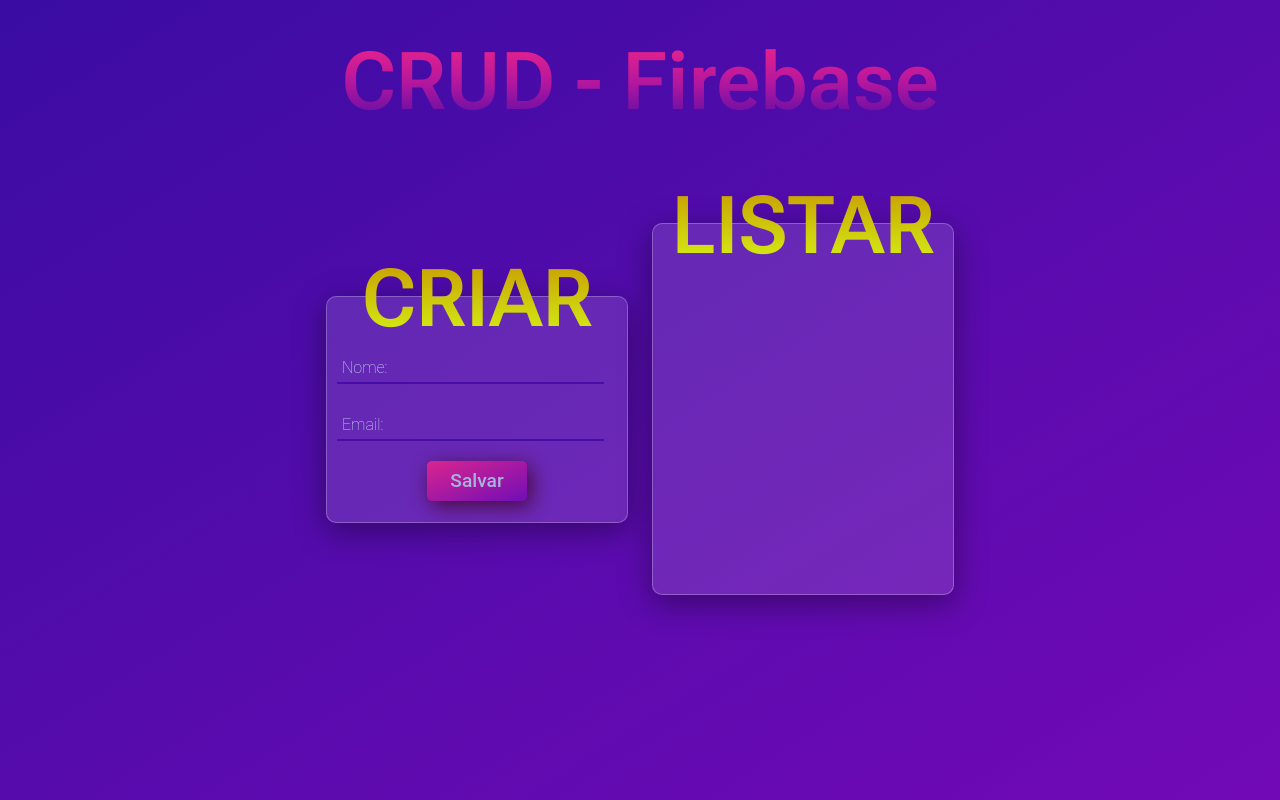
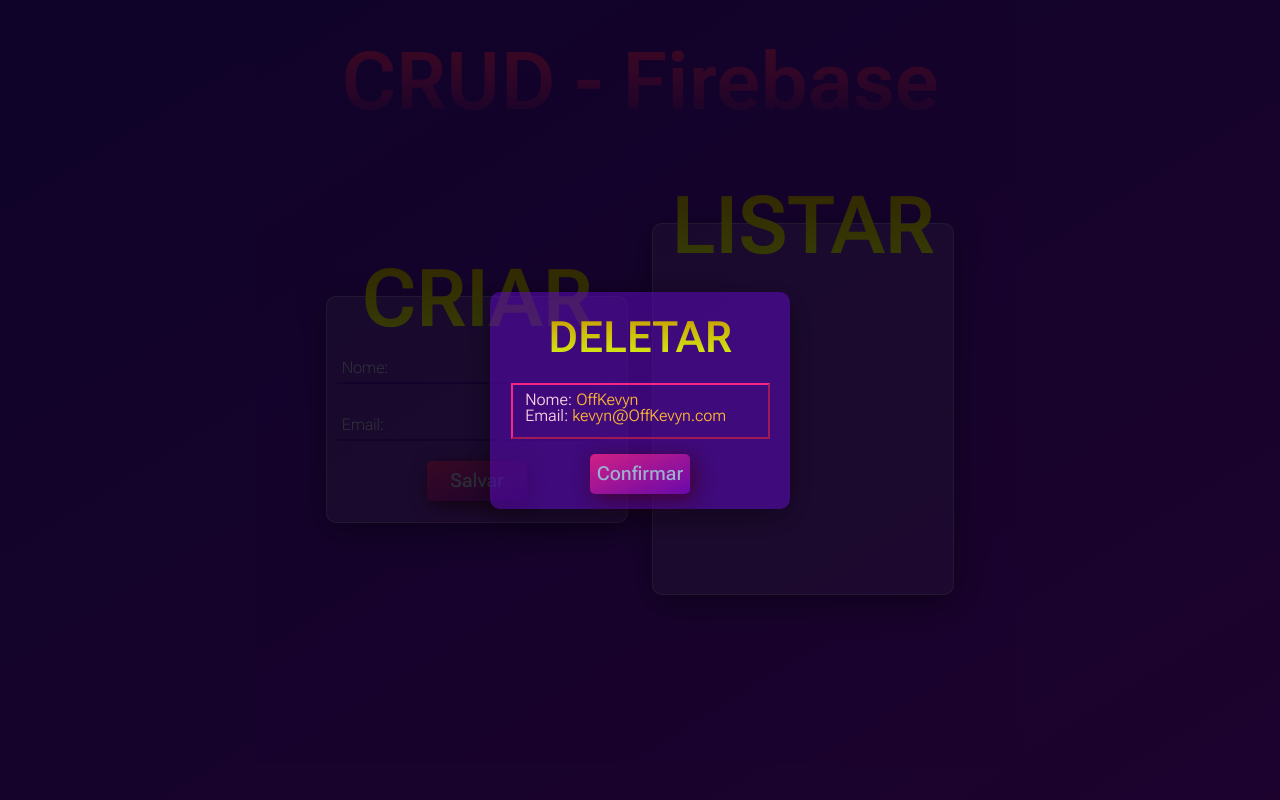
Before and after one commit to offkevyn/CRUD-firebase, a plain HTML site: page index.html in a window 1280 px wide. Drawn offline with Linux system fonts and the light colour scheme; no server answers; a web font is replaced by a local one.

Commit message:
Criação dos popup, editar e deletar

```diff
--- a/index.html
+++ b/index.html
@@ -10,6 +10,38 @@
     <link href="//maxcdn.bootstrapcdn.com/font-awesome/4.7.0/css/font-awesome.min.css" rel="stylesheet">
 </head>
 <body>
+    <div id="fundo_popup">
+        <div class="popup" id="popup_editar">
+            <h1>EDITAR</h1>
+            <div class="item_form">
+                <input id="ipt_edit_nome" name="nome" type="text" required/>
+                <label  for="ipt_edit_nome">Nome: </label>
+            </div>
+            <div class="item_form">
+                <input id="ipt_edit_email" name="email" type="text" required/>
+                <label for="ipt_edit_email" >Email: </label>
+            </div>
+
+            <button id="btn_salvar_edit">Salvar</button>
+        </div>
+
+        <div class="popup" id="popup_deletar">
+            <h1>DELETAR</h1>
+
+            <div class="item_cofirm_deletar">
+                <div id="item_nome_deletar" class="sub_item">
+                    <span>Nome:</span>
+                    OffKevyn
+                </div>
+                <div id="item_email_deletar" class="sub_item">
+                    <span>Email:</span>
+                     kevyn@OffKevyn.com
+                </div>
+            </div>
+            <button id="btn_salvar_edit">Confirmar</button>
+        </div>
+    </div>
+
     <h1>CRUD - Firebase</h1>
 
     <main>
--- a/style.css
+++ b/style.css
@@ -5,6 +5,7 @@
 *
 {
     caret-color: transparent;
+    font-family: 'Roboto Flex', sans-serif;
 }
 
 input
@@ -88,14 +89,14 @@
     padding: 10px;
 }
 
-body form .item_form
+body form .item_form, .popup .item_form
 {
     width: 100%;
     position: relative;
     margin-top: 25px;
 }
 
-body form input
+body form input, .popup input
 {
     display: block;
     width: 90%;
@@ -105,13 +106,14 @@
     background-color: transparent;
     border-bottom: 2px solid #480CA8;
     outline: none;
-    font-family: 'Roboto', sans-serif;
+    font-family: 'Roboto Flex', sans-serif;
     font-weight: 100;
     font-size: 1rem;
     color: #c9e4ec;
 }
 
-body form input:focus ~ label, body form input:valid ~ label
+body form input:focus ~ label, body form input:valid ~ label,
+.popup input:focus ~ label, .popup input:valid ~ label
 {
     top: -20px;
     color: #ffffff;
@@ -124,13 +126,13 @@
     transition: background-color 600000s 0s, color 600000s 0s;
   }
 
-body form label
+body form label, .popup label
 {
     position: absolute;
     top: 6px;
     left: 5px;
 
-    font-family: 'Roboto', sans-serif;
+    font-family: 'Roboto Flex', sans-serif;
     font-weight: 100;
     font-size: 1rem;
     color: #c9e4ec;
@@ -147,10 +149,10 @@
     background-image: linear-gradient(to bottom, #C79400, #D5F917);
 }
 
-body form button
+body form button, .popup button
 {
     margin: 20px auto;
-    font-family: 'Roboto', sans-serif;
+    font-family: 'Roboto Flex', sans-serif;
     font-weight: 500;
     font-size: 1.2rem;
     color: #b5d9e4;
@@ -166,7 +168,7 @@
     transition: all .5s;
 }
 
-body form button:hover
+body form button:hover, .popup button:hover
 {
     opacity: 100%;
     box-shadow: 8px 10px 20px 0 #41011e;
@@ -200,15 +202,14 @@
     height: 315px;
 }
 
-body .item_lista
+body .item_lista, .popup .item_cofirm_deletar
 {
     margin: 10px auto 0px auto;
     width: 85%;
-    min-height: 60px;
-    padding: 5px 0px 5px 15px;
+    padding: 5px 0px 27px 15px;
     position: relative;
 
-    font-family: 'Roboto', sans-serif;
+    font-family: 'Roboto Flex', sans-serif;
     font-weight: 100;
     font-size: 1.1rem;
     color: #b5d9e4;
@@ -216,33 +217,32 @@
     border: #F72585 outset 2px;
 }
 
-body .item_lista .sub_item
+body .item_lista .sub_item, .popup .item_cofirm_deletar .sub_item
 {
     text-overflow: ellipsis;
     overflow: hidden;
     white-space: nowrap;
 }
 
-body .item_lista span
+body .item_lista span, .popup .item_cofirm_deletar span
 {
-    font-family: 'Roboto', sans-serif;
+    font-family: 'Roboto Flex', sans-serif;
     color: #f8cfe2;
 }
 
 .group_icons_acao
 {
     position: absolute;
-    top: -10px;
-    left: -15px;
+    bottom: -5px;
+    right: -5px;
 }
 
 body .item_lista .group_icons_acao .icon_acao
 {
     background: rgba( 255, 255, 255, 0.22 );
-    display: block;
+    display: inline-block;
     padding: 5px;
     border-radius: 50%;
-    margin-bottom: 3px;
 
     height: 25px;
     width: 25px;
@@ -265,30 +265,96 @@
     color: #FD0006;
 }
 
-body .item_lista .group_icons_acao .icon_acao:nth-last-child(1)
+/* ----- POPUP ----- */
+body #fundo_popup
 {
-    margin-bottom: 0px;
+    align-items: center;
+    display: flex;
+    /* visibility: hidden; */
+
+    flex-direction: row;
+    flex-wrap: wrap;
+    justify-content: center;
+
+    position: fixed;
+    z-index: 3000;
+    background-color: rgba(0, 0, 0, 0.75);
+    height: 100vh;
+    width: 100vw;
+    top: 0;
+
+    transition: all .2s;
 }
 
-@media(max-width: 380px)
+body #fundo_popup .popup
 {
-    h1
-    {
-        font-size: 4rem;
-    }
+    background: rgba(87, 11, 173, 0.6);
+    box-shadow: 0 8px 32px 0 rgba(0, 0, 0, 0.4);
+    border-radius: 10px;
+    border: 1px solid rgba( 87, 11, 173, );
+    width: 300px;
+    padding-right: 15px;
+    /* margin-left: -180vw;
+    margin-top: -150vh; */
+
+    vertical-align: middle;
+    transition: all .5s;
 }
 
-@media(max-width: 630px)
+body #fundo_popup #popup_deletar
 {
-    main > div:nth-child(1)
-    {
-        margin-right: 0px;
-    }
+    padding-right: 0;
+}
 
-    main > div:nth-child(2)
-    {
-        margin-bottom: 30px;
-    }
+body #fundo_popup #popup_editar
+{
+    display: none;
+}
+
+body #fundo_popup .popup h1
+{
+    text-align: center;
+    background-image: linear-gradient(to bottom, #C79400, #D5F917);
+
+    margin-top: 20px;
+
+    font-size: 2.7rem;
+}
+
+body #fundo_popup .popup button
+{
+    margin-bottom: 15px !important;
+}
+
+body #fundo_popup .popup div
+{
+    margin-left: 5%;
+}
+
+body #fundo_popup .popup div
+{
+    color: #FBB334;
+    font-family: 'Roboto Flex';
+    font-weight: 300;
+    font-size: 1rem;
+    margin-bottom: -3px;
+}
+
+body #fundo_popup .popup button
+{
+    display: block;
+    margin: 0 auto;
+    height: 40px;
+    width: 100px;
+    margin-top: 15px;
+    margin-bottom: 25px;
+}
+
+#fundo_popup .popup .item_cofirm_deletar
+{
+    padding: 5px 0px 15px 0px;
+    margin: 0 auto;
+    margin-top: 20px;
 }
 
 /* ----- SCROLLBAR ----- */
@@ -314,3 +380,24 @@
 {
     background: #f72584ae;
 }
+
+@media(max-width: 380px)
+{
+    h1
+    {
+        font-size: 4rem;
+    }
+}
+
+@media(max-width: 630px)
+{
+    main > div:nth-child(1)
+    {
+        margin-right: 0px;
+    }
+
+    main > div:nth-child(2)
+    {
+        margin-bottom: 30px;
+    }
+}
```
